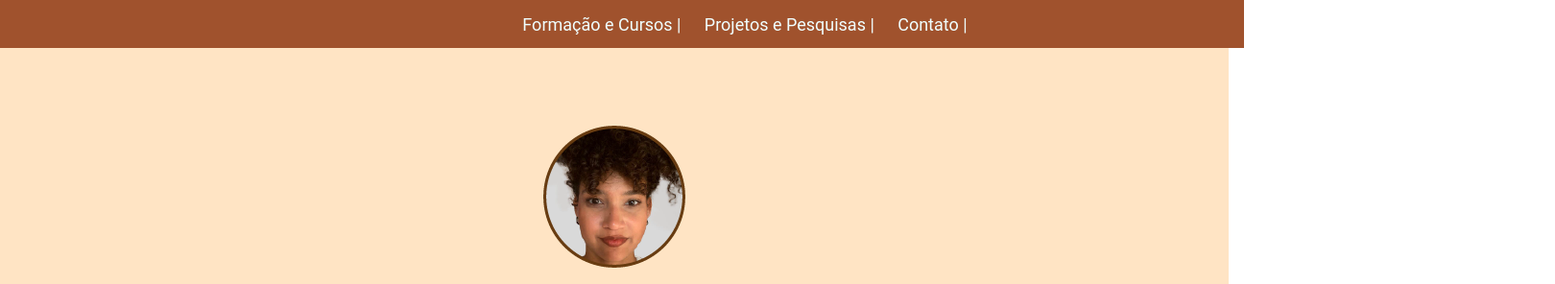
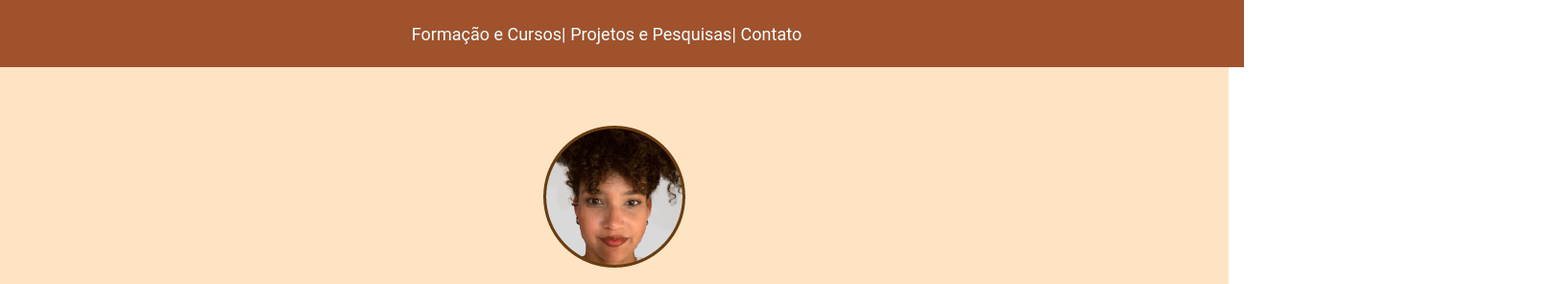
Before and after one commit to angelaluiza/projeto-final-PretaLab2, a plain HTML site: page index.html in a window 1280 px wide. Shown: the top 296 px of the page at 96% size, 1620 px wide, since content can reach past the window. Drawn offline with Linux system fonts and the light colour scheme.

Commit message:
alterações mais recentes

```diff
--- a/index.html
+++ b/index.html
@@ -14,9 +14,9 @@
     <header class="header-menu">
         <nav>
             <ul class="lista-menu">
-                <li><a href="#Formação">Formação e Cursos   |</a> </li>
-                <li><a href="#Projetos">Projetos e Pesquisas   |</a> </li>
-                <li><a href="#Contato">Contato   |</a> </li>
+                <li><a href="#Formação">Formação e Cursos|</a> </li>
+                <li><a href="#Projetos">Projetos e Pesquisas|</a> </li>
+                <li><a href="#Contato">Contato</a> </li>
             </ul>
         </nav>
     </header>
@@ -176,12 +176,6 @@
                     </li>
                 </ul>
             </div>
-
-            <div>
-                <p>
-                <img src="./img/fundo-info.png" alt="coluna horizontal">
-                </p>
-            </div>
         </section>
     </main>
 
--- a/style.css
+++ b/style.css
@@ -19,15 +19,16 @@ li {
     width: 100%;
     height: 10px;
     padding: 8px;
-    padding-top: 20px;
-    padding-bottom: 20px;
+    padding-top: 30px;
+    padding-bottom: 30px;
     background-color: sienna;
 }
 
 .header-menu nav {
     display: flex;
     justify-content: flex-end;
-    width: 80%;
+    width: 65%;
+    stroke: width 4px; ;
 }
 
 .lista-menu {
@@ -126,7 +127,6 @@ li {
     line-height: 32px;
     margin-inline-end: 10px;
 }
-git
 
 .rodape {
     background-color: sienna;
```
Also changed, not shown: img/fundo-info.png (deleted).
